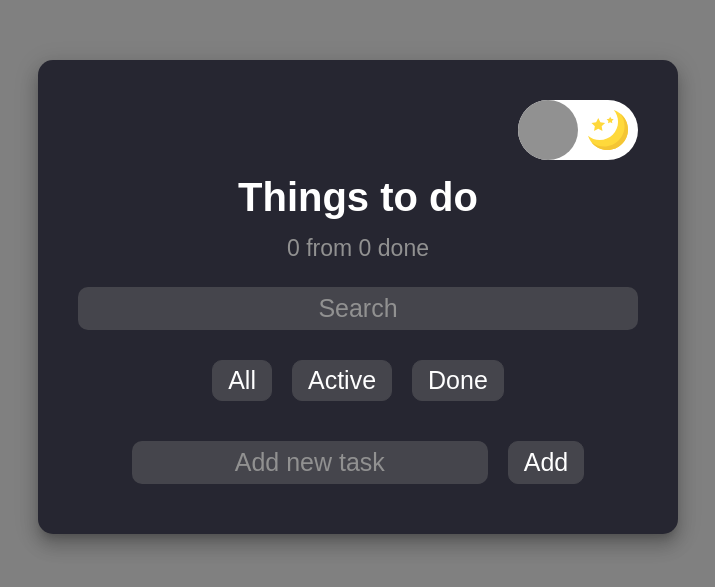
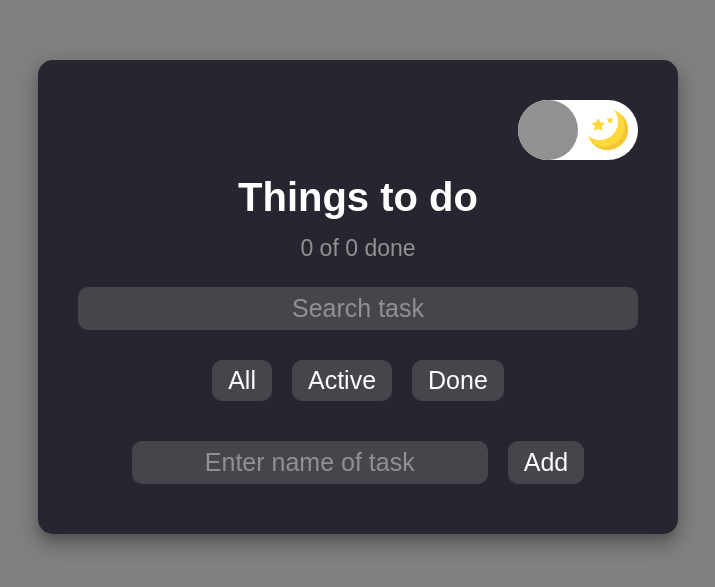
Before and after one commit to varenyk-lover/to-do-list-react, a React (Create React App) app: page / in a window 1280 px wide. Shown: the part 103-690 px from the top of the page, without its empty margins (282-997 px from the left). Built offline with nearby package versions, Linux system fonts and the light colour scheme.

Commit message:
Fixed text part of app.

```diff
--- a/src/components/atoms/Counter.jsx
+++ b/src/components/atoms/Counter.jsx
@@ -4,7 +4,7 @@ import styled from "styled-components";
 
 
 const Counter = ({amountOfAllTasks, amountOfDoneTasks}) => (
-    <StyledCounter>{amountOfDoneTasks} from {amountOfAllTasks} done</StyledCounter>
+    <StyledCounter>{amountOfDoneTasks} of {amountOfAllTasks} done</StyledCounter>
 );
 
 
--- a/src/components/pages/MainPage.jsx
+++ b/src/components/pages/MainPage.jsx
@@ -137,7 +137,8 @@ const MainPage = () => {
                 <ThemeToggler toggleTheme={toggleTheme} handleToggler={handleToggler} isToggled={isToggled}/>
                 <Title heading="Things to do"/>
                 <Counter amountOfAllTasks={amountOfAllTasks} amountOfDoneTasks={amountOfDoneTasks}/>
-                <Input type="text" placeholder="Search" handleChange={handleSearchTask} value={search} name="search"/>
+                <Input type="text" placeholder="Search task" handleChange={handleSearchTask} value={search}
+                       name="search"/>
                 <Filter handleAllTasks={() => handleFilteredTasks("all")}
                         handleActiveTasks={() => handleFilteredTasks(false)}
                         handleDoneTasks={() => handleFilteredTasks(true)}/>
@@ -148,7 +149,7 @@ const MainPage = () => {
                           handleChange={setValue} value={value} edit={edit} search={search}
                           renderSearch={renderSearch}/>
                 <Form value={newTask.title || ""} handleSubmit={handleSubmitNewTask}
-                      handleChange={handleAddTask} text="Add" placeholder="Add new task"/>
+                      handleChange={handleAddTask} text="Add" placeholder="Enter name of task"/>
             </StyledMainPage>
         </ThemeProvider>
     );
```
